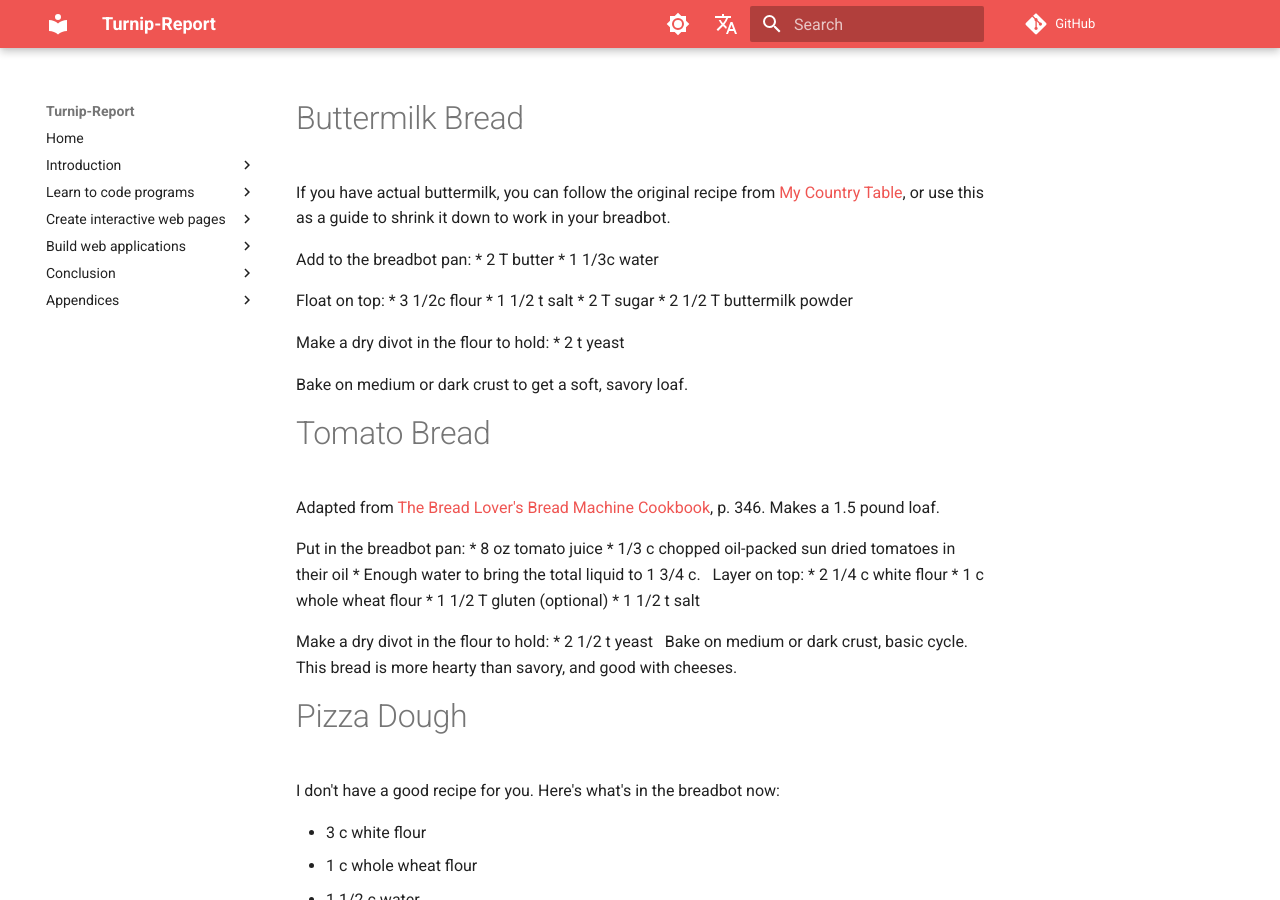
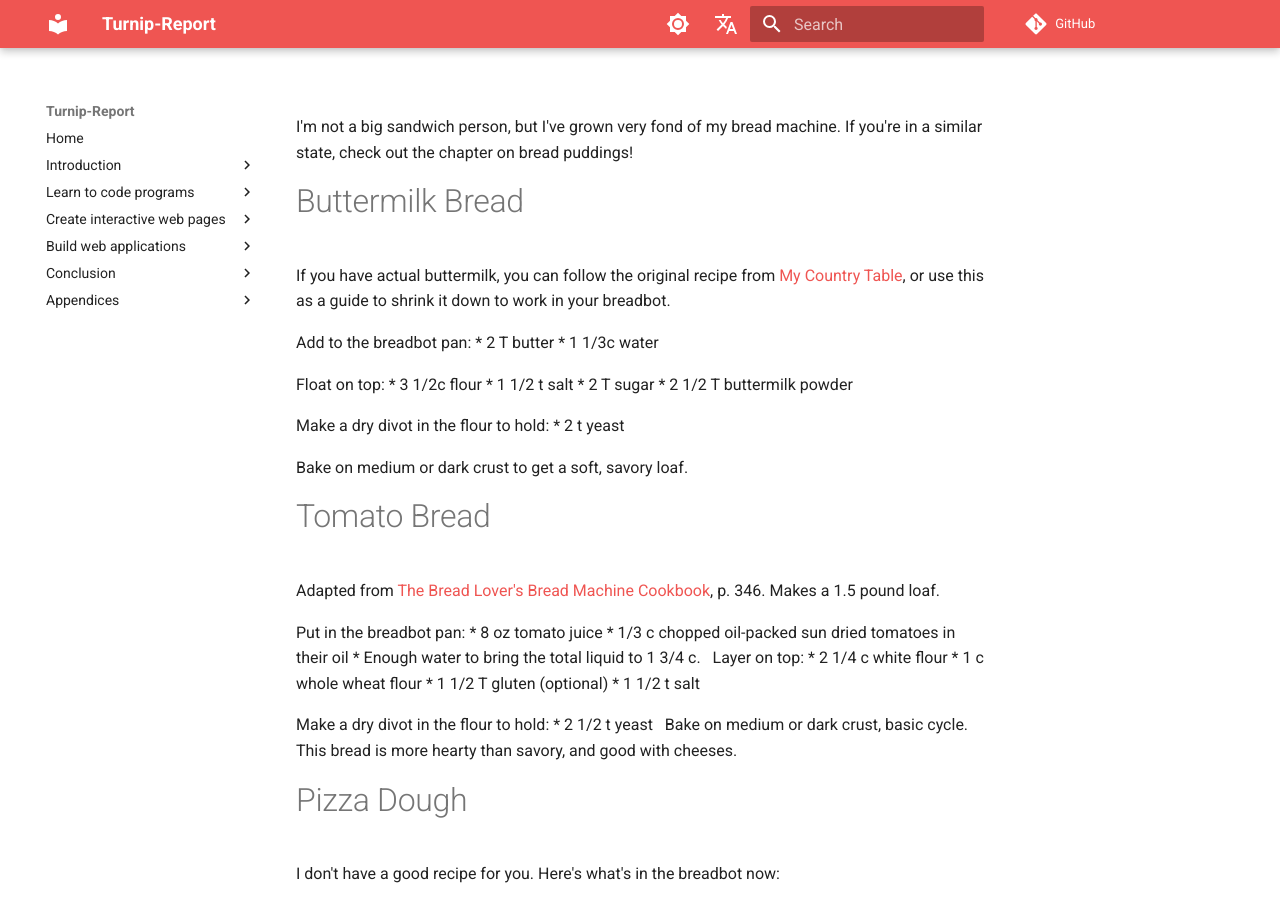
Before and after one commit to HBurgiel/Turnip-Report, an MkDocs documentation site: the page built from manuscript/Yeast breads.md, in a window 1280 px wide and 900 px high. Built offline with MkDocs 1.6.1 and Material for MkDocs 9.7.7, drawn with Linux system fonts in a browser that asks for light colours; comment, search, counter and statistics services are not loaded.

Commit message:
Add introduction and reference to bread puddings
Added a personal note about bread machines and a reference to bread puddings.

```diff
--- a/manuscript/Yeast breads.md
+++ b/manuscript/Yeast breads.md
@@ -1,3 +1,5 @@
+I'm not a big sandwich person, but I've grown very fond of my bread machine. If you're in a similar state, check out the chapter on bread puddings!
+
 # Buttermilk Bread
 
 If you have actual buttermilk, you can follow the original recipe from [My Country Table](https://mycountrytable.com/buttermilk-bread/), or use this as a guide to shrink it down to work in your breadbot.
```
